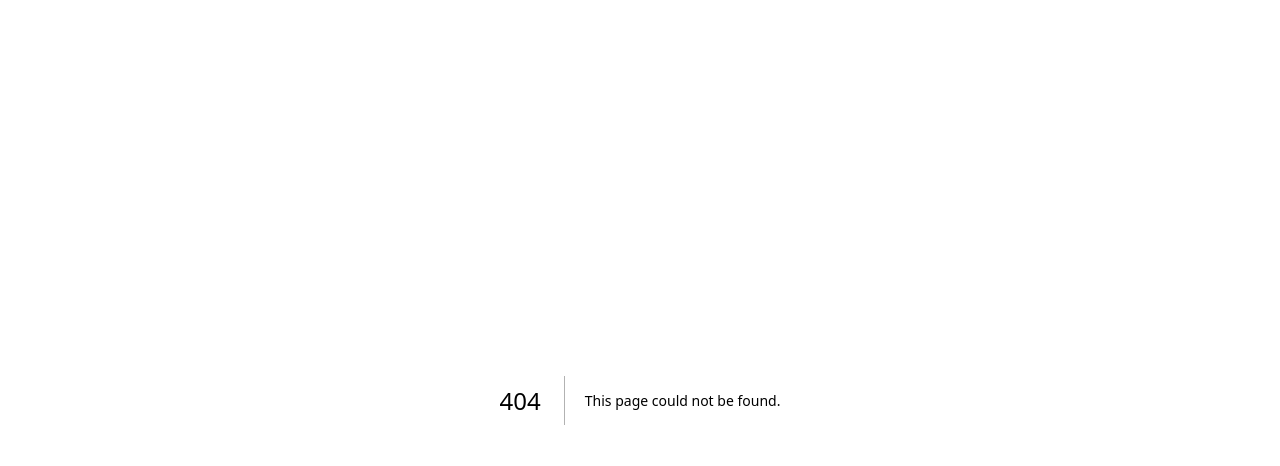
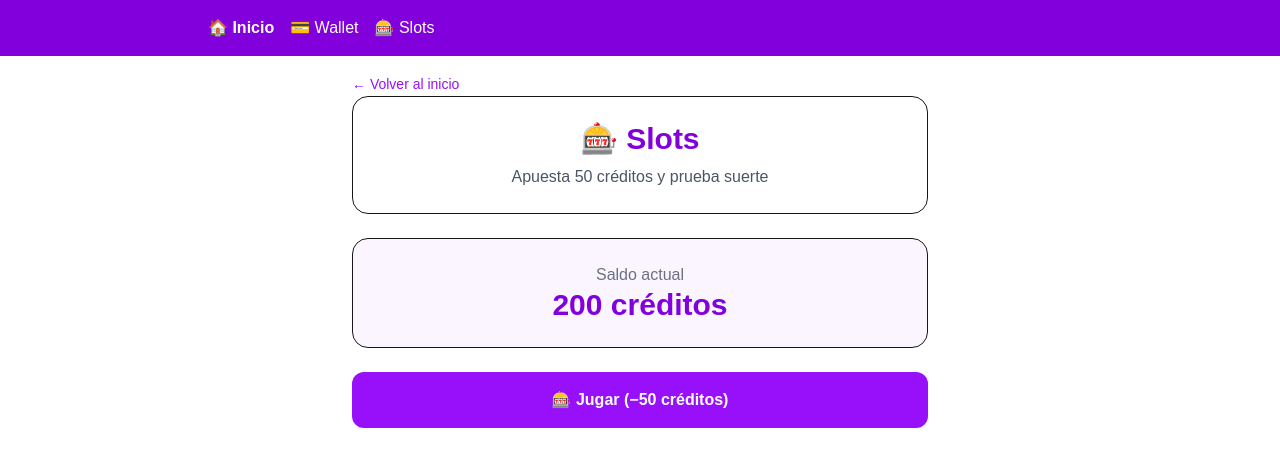
Before and after one commit to guerratorrescristian-collab/casino-meji-cash, a Next.js app: page /slots in a window 1280 px wide. Before the commit this address had no page. Shown: the top 466 px of the page. Built offline with nearby package versions, Linux system fonts and the light colour scheme.

Commit message:
fix: persist wallet credits using localStorage

```diff
--- /dev/null
+++ b/app/components/Header.tsx
@@ -0,0 +1,19 @@
+import Link from "next/link";
+
+export default function Header() {
+  return (
+    <header className="sticky top-0 z-50 bg-purple-700 text-white">
+      <nav className="max-w-4xl mx-auto flex gap-4 p-4">
+        <Link href="/" className="font-semibold hover:underline">
+          🏠 Inicio
+        </Link>
+        <Link href="/wallet" className="hover:underline">
+          💳 Wallet
+        </Link>
+        <Link href="/slots" className="hover:underline">
+          🎰 Slots
+        </Link>
+      </nav>
+    </header>
+  );
+}
--- a/app/hooks/useWallet.ts
+++ b/app/hooks/useWallet.ts
@@ -2,32 +2,33 @@
 
 import { useEffect, useState } from "react";
 
-const STORAGE_KEY = "meji-cash-balance";
+const STORAGE_KEY = "meji-cash-wallet";
 
 export function useWallet() {
   const [balance, setBalance] = useState<number>(0);
 
-  // Cargar saldo al iniciar
+  // 🔹 Cargar saldo al iniciar
   useEffect(() => {
-    const saved = localStorage.getItem(STORAGE_KEY);
-    if (saved) {
-      setBalance(Number(saved));
+    const stored = localStorage.getItem(STORAGE_KEY);
+    if (stored !== null) {
+      setBalance(Number(stored));
     } else {
       setBalance(200); // saldo inicial
+      localStorage.setItem(STORAGE_KEY, "200");
     }
   }, []);
 
-  // Guardar saldo cada vez que cambia
+  // 🔹 Guardar saldo cada vez que cambia
   useEffect(() => {
     localStorage.setItem(STORAGE_KEY, balance.toString());
   }, [balance]);
 
   const addCredits = (amount: number) => {
-    setBalance((prev) => prev + amount);
+    setBalance((prev) => Math.max(prev + amount, 0));
   };
 
   const resetCredits = () => {
-    setBalance(0);
+    setBalance(200);
   };
 
   return {
--- a/app/layout.tsx
+++ b/app/layout.tsx
@@ -1,16 +1,9 @@
-import type { Metadata } from "next";
 import "./globals.css";
+import Header from "./components/Header";
 
-export const metadata: Metadata = {
-  title: "Meji Cash",
+export const metadata = {
+  title: "Casino Demo",
   description: "Plataforma demo con créditos virtuales",
-  themeColor: "#7c3aed",
-  icons: {
-    icon: [
-      { url: "/icon-192.png", sizes: "192x192", type: "image/png" },
-      { url: "/icon-512.png", sizes: "512x512", type: "image/png" },
-    ],
-  },
 };
 
 export default function RootLayout({
@@ -20,7 +13,10 @@ export default function RootLayout({
 }) {
   return (
     <html lang="es">
-      <body>{children}</body>
+      <body>
+        <Header />
+        <main className="pt-4">{children}</main>
+      </body>
     </html>
   );
 }
--- /dev/null
+++ b/app/slots/page.tsx
@@ -0,0 +1,71 @@
+"use client";
+
+import { useState } from "react";
+import { useWallet } from "../hooks/useWallet";
+import Link from "next/link";
+
+export default function SlotsPage() {
+  const { balance, addCredits } = useWallet();
+  const [result, setResult] = useState<string | null>(null);
+  const [spinning, setSpinning] = useState(false);
+
+  const play = () => {
+    if (balance < 50) {
+      setResult("❌ No tienes suficientes créditos");
+      return;
+    }
+
+    setSpinning(true);
+    setResult(null);
+
+    setTimeout(() => {
+      const win = Math.random() < 0.4; // 40% probabilidad
+
+      if (win) {
+        addCredits(100); // gana 100
+        setResult("🎉 ¡Ganaste +100 créditos!");
+      } else {
+        addCredits(-50); // pierde 50
+        setResult("😢 Perdiste -50 créditos");
+      }
+
+      setSpinning(false);
+    }, 1200);
+  };
+
+  return (
+    <div className="max-w-xl mx-auto space-y-6">
+      <Link href="/" className="text-sm text-purple-600 hover:underline">
+        ← Volver al inicio
+      </Link>
+
+      <div className="rounded-2xl border p-6 text-center">
+        <h1 className="text-3xl font-bold text-purple-700">🎰 Slots</h1>
+        <p className="mt-2 text-gray-600">
+          Apuesta 50 créditos y prueba suerte
+        </p>
+      </div>
+
+      <div className="rounded-2xl border bg-purple-50 p-6 text-center">
+        <p className="text-gray-500">Saldo actual</p>
+        <p className="text-3xl font-bold text-purple-700">
+          {balance} créditos
+        </p>
+      </div>
+
+      <button
+        onClick={play}
+        disabled={spinning}
+        className="w-full rounded-xl bg-purple-600 py-4 text-white font-semibold hover:bg-purple-700 disabled:opacity-50"
+      >
+        {spinning ? "Girando..." : "🎰 Jugar (−50 créditos)"}
+      </button>
+
+      {result && (
+        <div className="rounded-xl border p-4 text-center font-medium">
+          {result}
+        </div>
+      )}
+    </div>
+  );
+}
```
